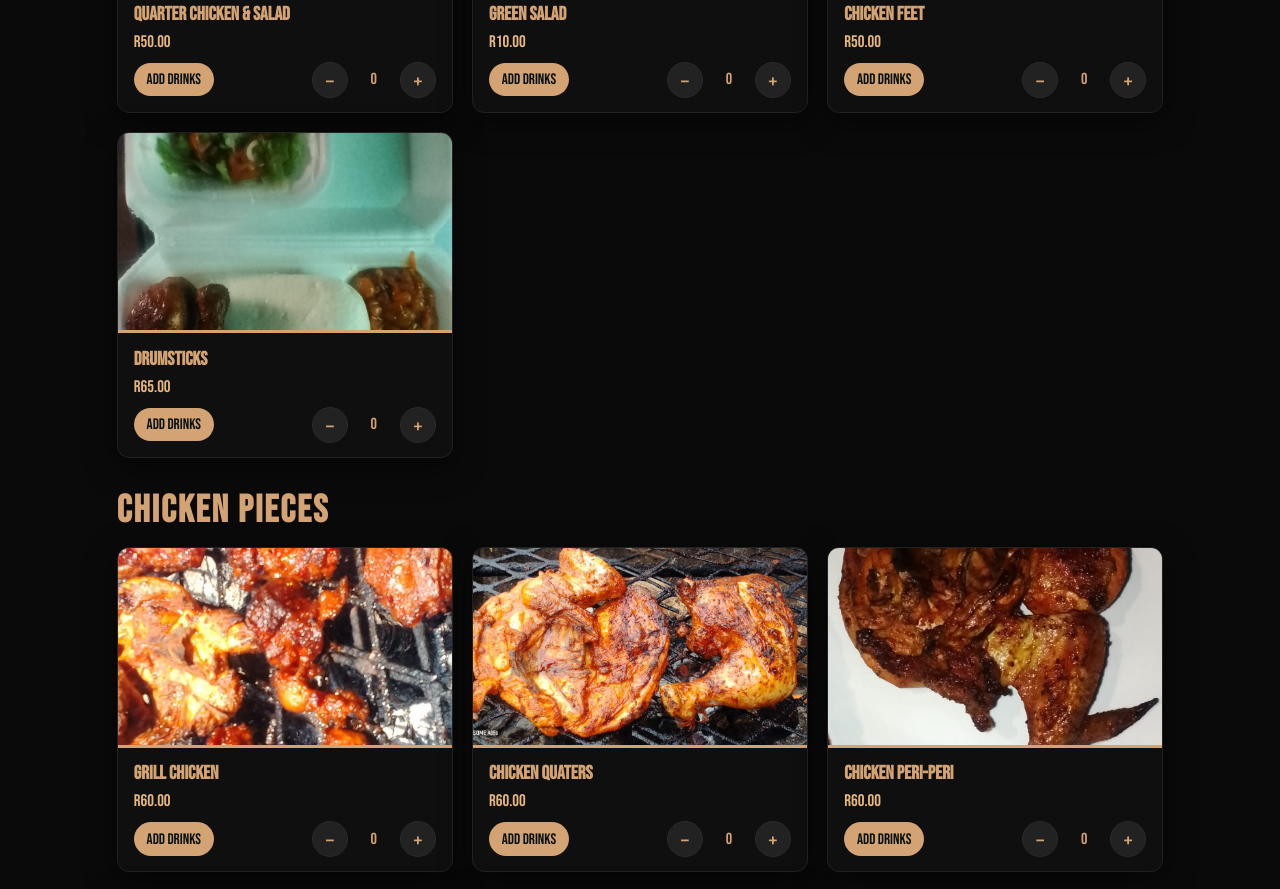
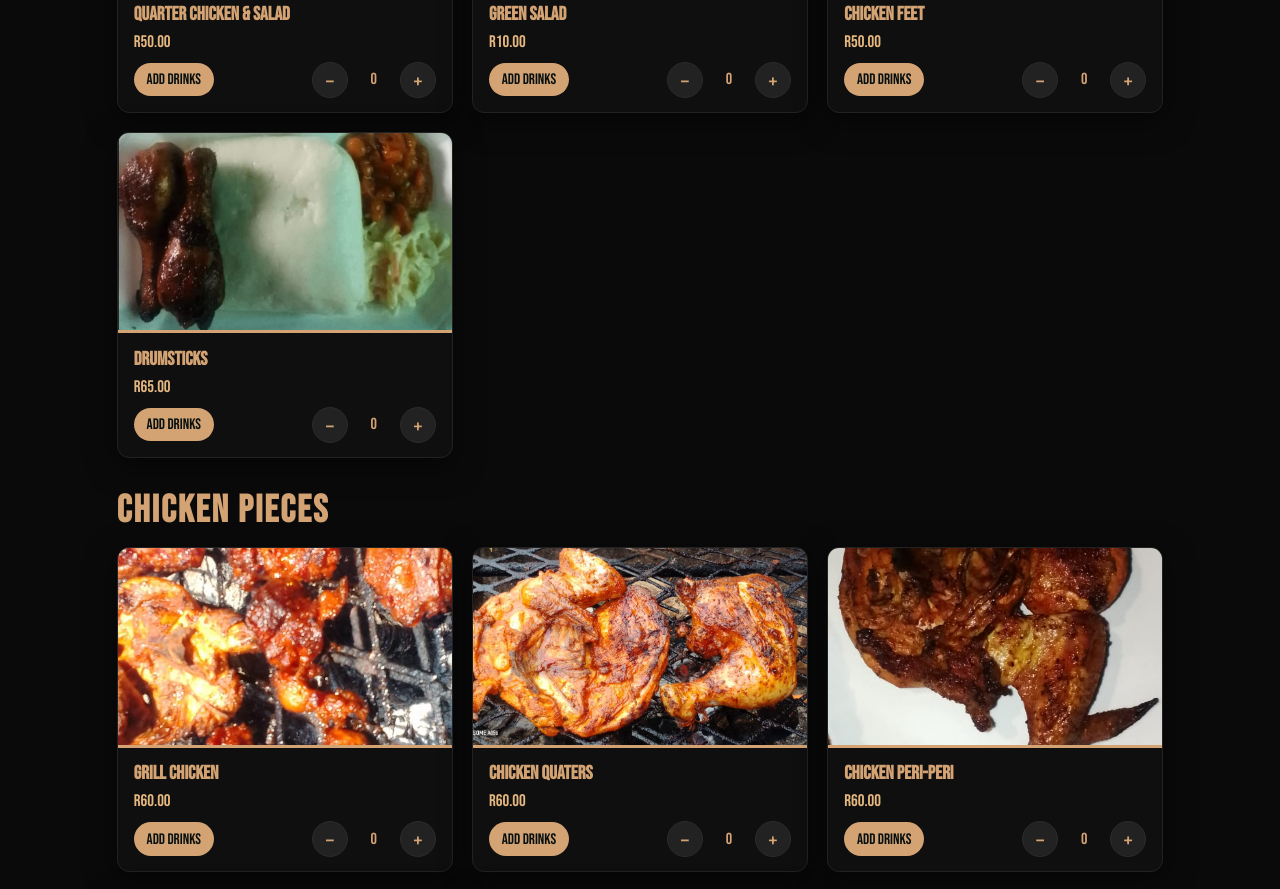
Before and after one commit to TiffyAI-USD/Brian-s_Kitchen, a plain HTML site: page index.html in a window 1280 px wide. Shown: the part 2019-2908 px from the top of the page. Drawn offline with Linux system fonts and the light colour scheme.

Commit message:
Update index.html

```diff
--- a/index.html
+++ b/index.html
@@ -348,7 +348,7 @@
       { name: "Quarter Chicken & Salad", price:50, img:"https://tiffyai-usd.github.io/Brian-s_Kitchen/quarter-salad.jpg", desc:"" },
       { name: "Green Salad", price:10, img:"https://tiffyai-usd.github.io/Brian-s_Kitchen/salads.jpg", desc:"" },
       { name: "Chicken feet", price:50, img:"https://tiffyai-usd.github.io/Brian-s_Kitchen/feet.jpg", desc:"" },
-      { name: "Drumsticks", price:65, img:"https://tiffyai-usd.github.io/Brian-s_Kitchen/drumsticks.jpg", desc:"" }
+      { name: "Drumsticks", price:65, img:"https://tiffyai-usd.github.io/Brian-s_Kitchen/drumstick.jpg", desc:"" }
     ];
 
     const snacks = [
```
